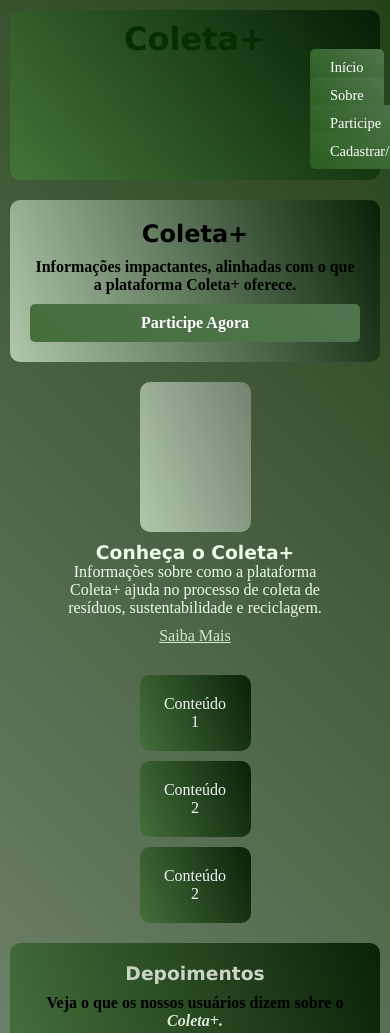
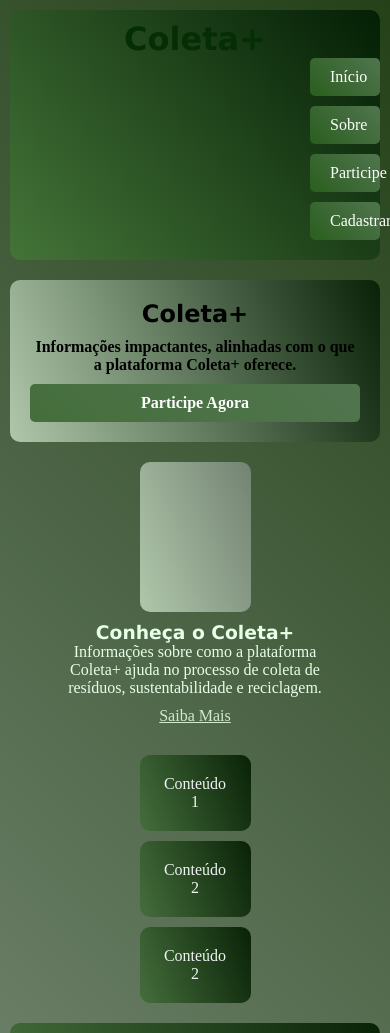
Before and after one commit to Maxxenniii/Coleta, a plain HTML site: page index.html in a window 390 px wide. Shown: the top 1033 px of the page. Drawn offline with Linux system fonts and the light colour scheme.

Commit message:
ajuste responsivo 3

```diff
--- a/style.css
+++ b/style.css
@@ -31,18 +31,27 @@ body {
 }
 
 /* Responsividade */
-@media (max-width: 768px){
+@media (max-width: 768px) {
     /* Ajuste para logo */
     .logo {
         padding-right: 0;
         text-align: center;
     }
 
-    /* Ajuste para navegação do topo */
+    /* Ajuste do menu para telas pequenas */
     #topo ul {
         padding-left: 0;
-        flex-direction: column;
+        padding-bottom: 0;
+        flex-direction: column; /* Coloca o menu em uma coluna */
         gap: 5px;
+    }
+
+    #topo ul a {
+        display: block; /* Garante que cada item ocupe toda a largura em telas menores */
+        width: 100%;
+        text-align: center;
+        padding: 10px;
+        font-size: 1rem;
     }
 
     /* Ajuste para introdução */
@@ -96,12 +105,6 @@ body {
     .tela-login, .tela-cadastro {
         width: 90%;
         padding: 20px;
-    }
-
-    /* Ajuste para navegação no topo */
-    #topo ul a {
-        padding: 8px 16px;
-        font-size: 0.9rem;
     }
 
     /* Ajuste do botão de envio no login */
```
